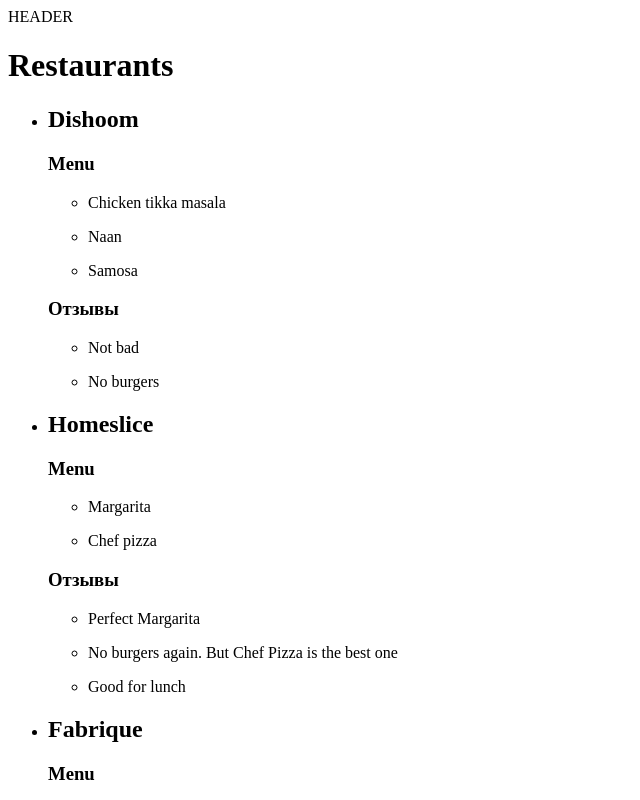
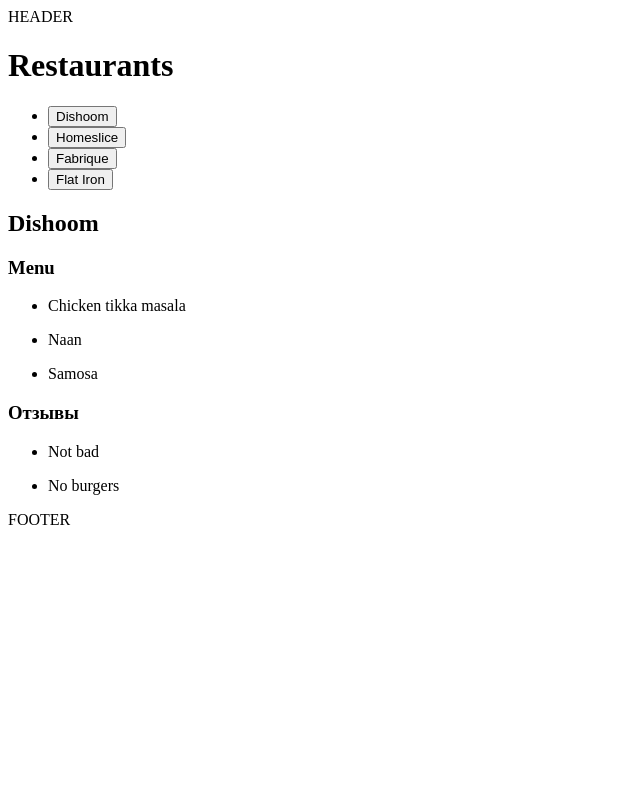
Before and after one commit to olgalatkina/restaurants, a React (Vite) app: page / in a window 1280 px wide. Shown: the top 800 px of the page, without its empty margins (0-640 px from the left). Built offline with nearby package versions, Linux system fonts and the light colour scheme.

Commit message:
feat: add tab bar

```diff
--- a/src/components/restaurants/component.jsx
+++ b/src/components/restaurants/component.jsx
@@ -1,8 +1,17 @@
 /* eslint-disable react/jsx-key */
+import { useEffect, useState } from 'react'
 import { Restaurant } from '../restaurant/component'
+import { Tabs } from '../tabs/component'
 
 export const Restaurants = ({ restaurants }) => {
-  if (!restaurants) {
+  const [currentRestaurant, setCurrentRestaurant] = useState(null)
+
+  useEffect(() => {
+    if (!restaurants.length) return
+    setCurrentRestaurant(restaurants[0])
+  }, [restaurants])
+
+  if (!restaurants.length) {
     return (
       <main>
         <h1>Oops!</h1>
@@ -10,16 +19,15 @@
     )
   }
 
+  const onTabClick = (restaurant) => setCurrentRestaurant(restaurant)
+
   return (
     <main>
       <h1>Restaurants</h1>
-      <ul>
-        {restaurants.map((restaurant) => (
-          <li>
-            <Restaurant {...restaurant} />
-          </li>
-        ))}
-      </ul>
+      <Tabs restaurants={restaurants} onTabClick={onTabClick} />
+      {currentRestaurant && (
+        <Restaurant {...currentRestaurant} />
+      )}
     </main>
   )
 }
--- /dev/null
+++ b/src/components/tab/component.jsx
@@ -0,0 +1,9 @@
+export const Tab = ({ onClick, restaurant }) => {
+  return (
+    <button
+      onClick={() => onClick(restaurant)}
+    >
+      {restaurant.name}
+    </button>
+  )
+}
--- /dev/null
+++ b/src/components/tabs/component.jsx
@@ -0,0 +1,17 @@
+/* eslint-disable react/jsx-key */
+import { Tab } from '../tab/component'
+
+export const Tabs = ({ restaurants, onTabClick }) => {
+  return (
+    <ul>
+      {restaurants.map((restaurant) => (
+        <li>
+          <Tab
+            restaurant={restaurant}
+            onClick={onTabClick}
+          />
+        </li>
+      ))}
+    </ul>
+  )
+}
```
